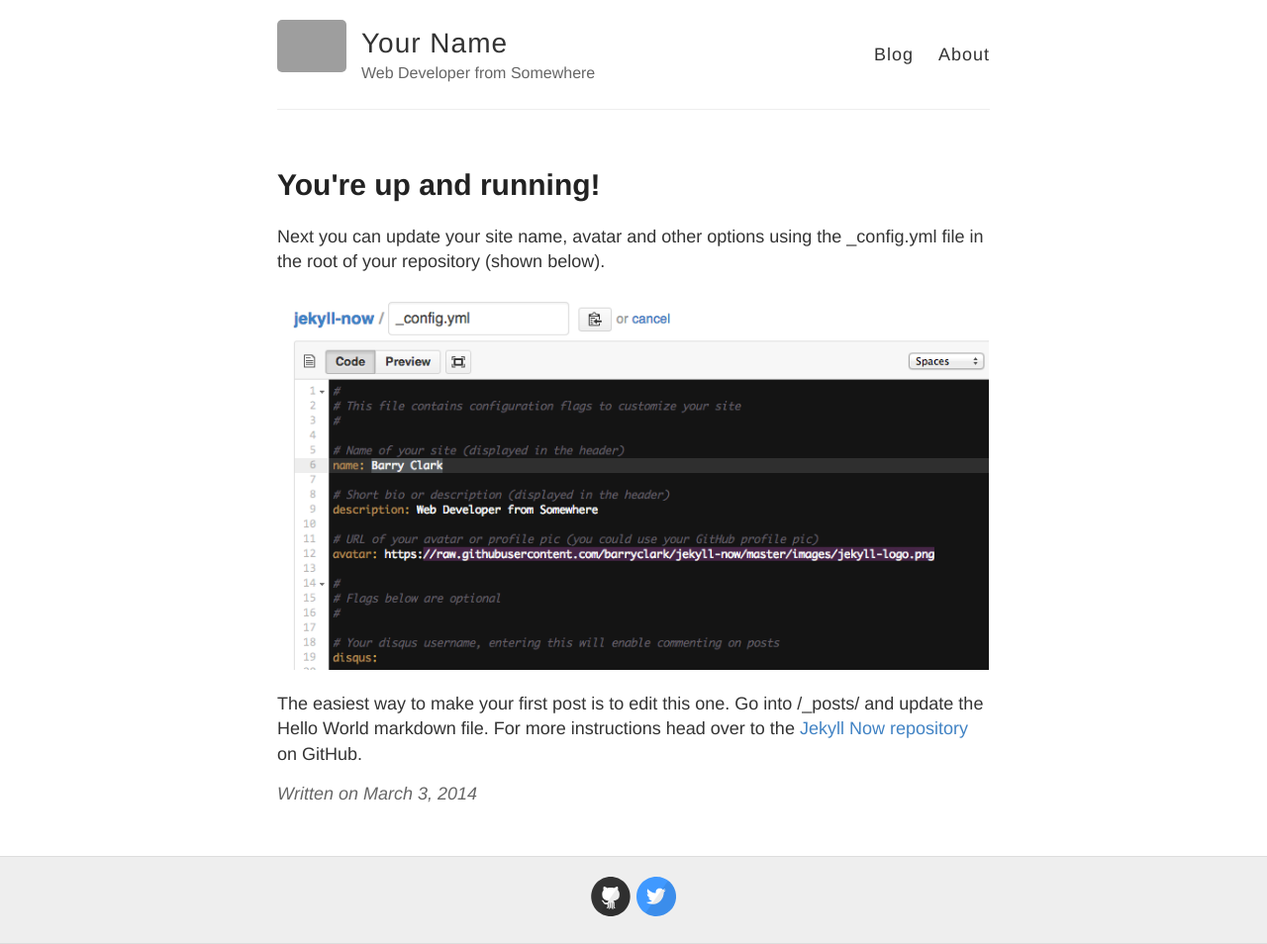
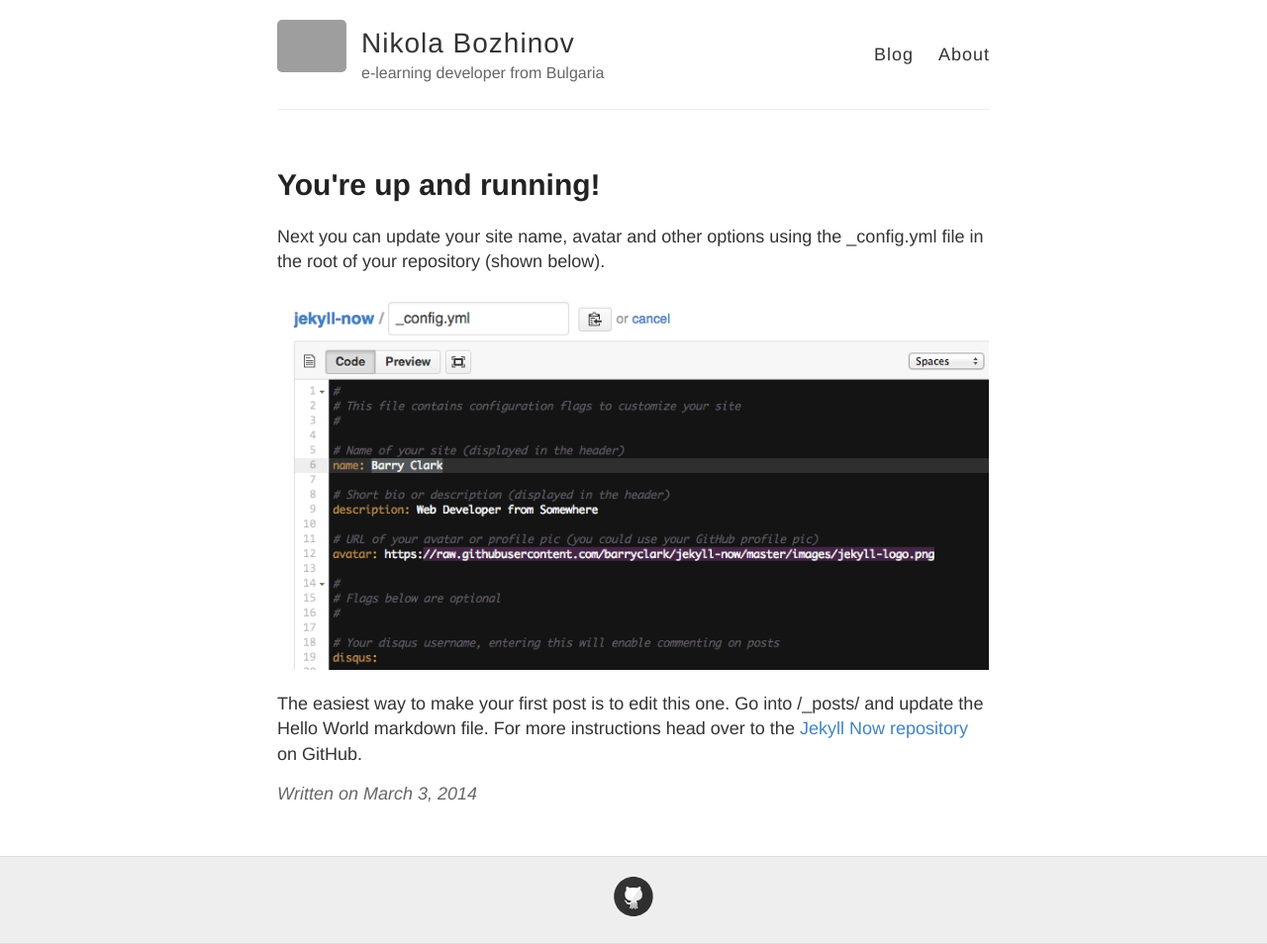
Before and after one commit to vislupus/vislupus.github.io, a Jekyll site: the page built from _posts/2014-3-3-Hello-World.md, in a window 1280 px wide. Shown: the whole page at 99% size. Built offline with Jekyll 4.4.1, drawn with Linux system fonts in a browser that asks for light colours; grey boxes are pictures that could not be loaded.

Commit message:
add some data to config file

```diff
--- a/_config.yml
+++ b/_config.yml
@@ -3,10 +3,10 @@
 #
 
 # Name of your site (displayed in the header)
-name: Your Name
+name: Nikola Bozhinov
 
 # Short bio or description (displayed in the header)
-description: Web Developer from Somewhere
+description: e-learning developer from Bulgaria
 
 # URL of your avatar or profile pic (you could use your GitHub profile pic)
 avatar: https://raw.githubusercontent.com/barryclark/jekyll-now/master/images/jekyll-logo.png
@@ -21,12 +21,12 @@ footer-links:
   email:
   facebook:
   flickr:
-  github: barryclark/jekyll-now
+  github: vislupus/vislupus.github.io
   instagram:
   linkedin:
   pinterest:
   rss: # just type anything here for a working RSS icon
-  twitter: jekyllrb
+  twitter:
   stackoverflow: # your stackoverflow profile, e.g. "users/50476/bart-kiers"
   youtube: # channel/<your_long_string> or user/<user-name>
   googleplus: # anything in your profile username that comes after plus.google.com/
@@ -41,7 +41,7 @@ google_analytics:
 
 # Your website URL (e.g. http://barryclark.github.io or http://www.barryclark.co)
 # Used for Sitemap.xml and your RSS feed
-url:
+url: https://vislupus.github.io/
 
 # If you're hosting your site at a Project repository on GitHub pages
 # (http://yourusername.github.io/repository-name)
```
